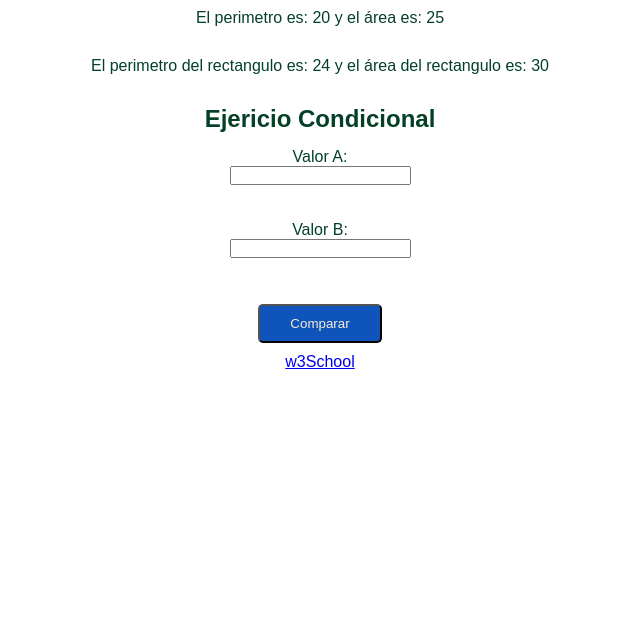
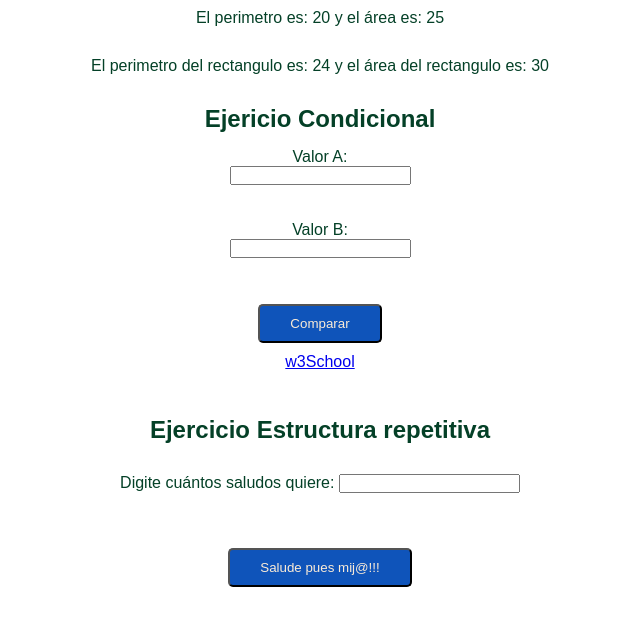
Before and after one commit to Estigma9/CrearFuturo, a plain HTML site: page index.html in a window 1280 px wide. Shown: the part 93-718 px from the top of the page, without its empty margins (320-960 px from the left). Drawn offline with Linux system fonts and the light colour scheme.

Commit message:
clase 4.2

```diff
--- a/index.html
+++ b/index.html
@@ -29,6 +29,14 @@
     <p id="el-mayor"></p>
 
 
+    <h2>Ejercicio Estructura repetitiva</h2>
+    <p>Digite cuántos saludos quiere: <input id="cantidad" type="number"></p>
+    <p id="saludos"></p>
+
+    <button onclick="saludar()">Salude pues mij@!!!</button>
+
+
+
 
 
 
```
